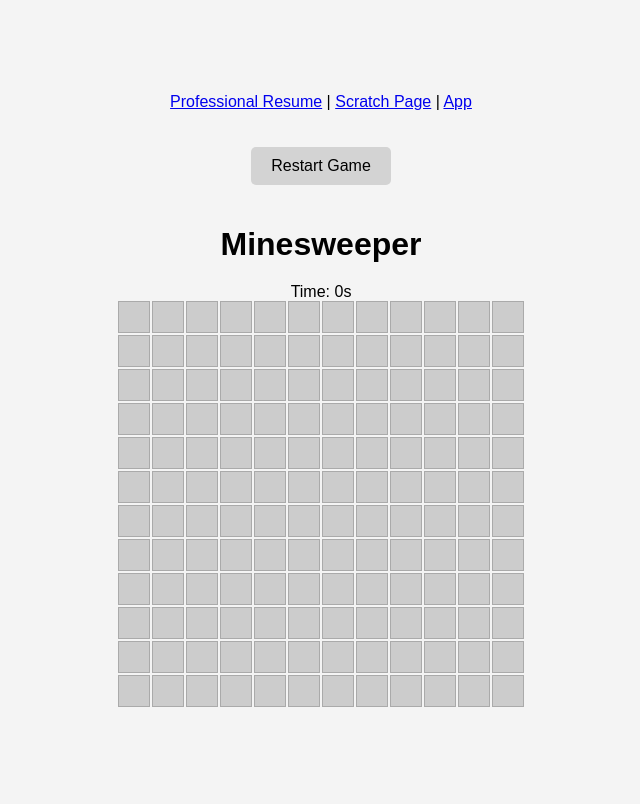
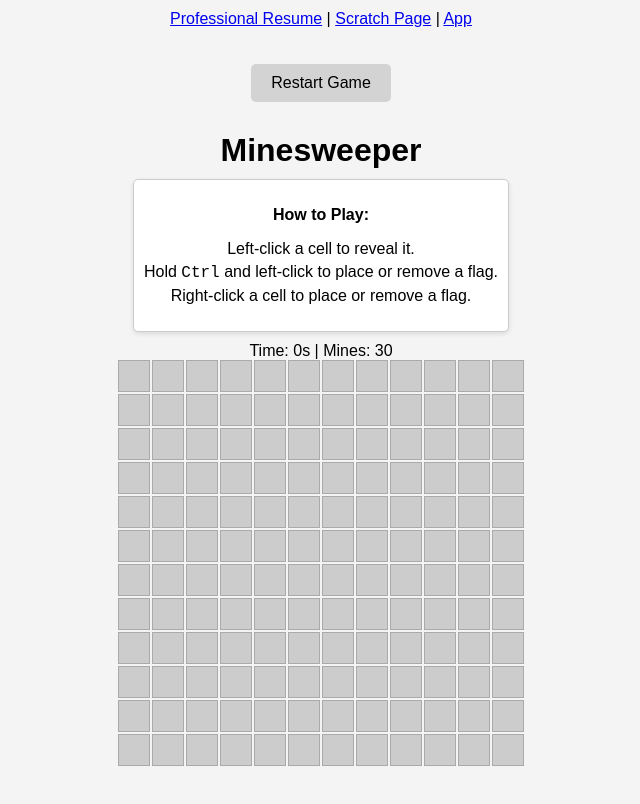
Before and after one commit to gfs987/IS201_FinalProject, a plain HTML site: page html/AiWebApp.html in a window 1280 px wide. Both pictures are taken after a click on the button "Restart Game". Shown: the whole page, without its empty margins (319-959 px from the left). Drawn offline with Linux system fonts and the light colour scheme.

Commit message:
Add files via upload

```diff
--- a/css/customcss.css
+++ b/css/customcss.css
@@ -1,4 +1,3 @@
-/* General resets and defaults */
 html, body {
     margin: 0;
     padding: 0;
@@ -13,29 +12,23 @@ html, body {
 body {
     min-height: 100%;
     display: flex;
-    flex-direction: column; /* Ensure body contents stack vertically */
+    flex-direction: column;
 }
 
-/* Typography */
 h2 {
     color: #902A02;
     font-family: 'Segoe UI', Tahoma, Geneva, Verdana, sans-serif;
 }
 
 a {
-    color: white;
+    color: rgb(237, 237, 237);
     text-decoration: none;
 }
 
-a:visited {
-    color: rgb(237, 237, 237);
+a:hover {
+    color:white;
 }
 
-a:hover {
-    font-style: italic;
-}
-
-/* Header */
 .header {
     position: fixed;
     width: 100%;
@@ -84,7 +77,6 @@ a:hover {
     padding: 0;
 }
 
-/* Main content */
 .mainbody {
     margin-left: 130px;
     margin-top: 35px;
@@ -93,11 +85,10 @@ a:hover {
     display: flex;
     flex-direction: column;
     box-sizing: border-box;
-    overflow-y: auto; /* Add vertical scrolling only if needed */
+    overflow-y: auto;
     padding-bottom: 40px; /* Ensures content doesn’t overlap footer */
 }
 
-/* Footer */
 .footer {
     border-top: black 1px solid;
     width: 100%;
@@ -110,7 +101,7 @@ a:hover {
     z-index: 2;
     position: absolute; /* Fixed position at bottom */
     bottom: 0;
-    display: flex; /* Enable flexbox */
-    justify-content: center; /* Center horizontally */
-    align-items: center; /* Center vertically */
+    display: flex;
+    justify-content: center;
+    align-items: center;
 }
--- a/css/webapp.css
+++ b/css/webapp.css
@@ -3,19 +3,21 @@ body {
   display: flex;
   flex-direction: column;
   align-items: center;
-  justify-content: center;
+  justify-content: flex-start; /* Align content closer to the top */
   height: 100vh;
   margin: 0;
+  padding: 10px; /* Add padding to avoid cutting off elements */
   background-color: #f4f4f4;
 }
 
 h1 {
-  margin-bottom: 20px;
+  margin:10px 0;
 }
 
 #game-container {
   display: grid;
   gap: 2px;
+  overflow: auto; /* Allow scrolling if needed */
 }
 
 .cell {
@@ -65,3 +67,24 @@ h1 {
 #refresh-button:hover {
   background-color: #0056b3;
 }
+
+#instructions {
+  margin-bottom: 10px;
+  font-size: 16px;
+  text-align: center;
+  background-color: #fff;
+  padding: 10px;
+  border: 1px solid #ccc;
+  border-radius: 5px;
+  box-shadow: 0 2px 5px rgba(0, 0, 0, 0.1);
+}
+
+#instructions ul {
+  list-style-type: none;
+  padding: 0;
+  margin: 0;
+}
+
+#instructions li {
+  margin: 5px 0;
+}
--- a/html/AiWebApp.html
+++ b/html/AiWebApp.html
@@ -17,6 +17,17 @@
     <button id="refresh-button">Restart Game</button>
 
     <h1>Minesweeper</h1>
+    <div id="instructions">
+        <p>
+            <strong>How to Play:</strong>
+            <ul>
+                <li>Left-click a cell to reveal it.</li>
+                <li>Hold <kbd>Ctrl</kbd> and left-click to place or remove a flag.</li>
+                <li>Right-click a cell to place or remove a flag.</li>
+            </ul>
+        </p>
+    </div>
+
     <div id="game-container"></div>
     <script src="../js/script.js"></script>
 </body>
--- a/js/script.js
+++ b/js/script.js
@@ -15,7 +15,17 @@ let gameOver = false; // Track the game state
 // Timer elements
 const timerDisplay = document.createElement("div");
 timerDisplay.id = "timer";
-timerDisplay.textContent = "Time: 0s";
+
+const timeSpan = document.createElement("span");
+timeSpan.id = "time";
+timeSpan.textContent = "Time: 0s";
+
+const mineCounterSpan = document.createElement("span");
+mineCounterSpan.id = "mine-counter";
+mineCounterSpan.textContent = ` | Mines: ${mineCount}`;
+
+timerDisplay.appendChild(timeSpan);
+timerDisplay.appendChild(mineCounterSpan);
 document.body.insertBefore(timerDisplay, gameContainer);
 
 function createGrid() {
@@ -46,7 +56,7 @@ function startTimer() {
 
     timerInterval = setInterval(() => {
         timeElapsed++;
-        timerDisplay.textContent = `Time: ${timeElapsed}s`;
+        document.getElementById("time").textContent = `Time: ${timeElapsed}s`;
     }, 1000);
 }
 
@@ -141,10 +151,14 @@ function toggleFlag(cell) {
         cell.classList.remove("flagged");
         cell.textContent = "";
         flaggedCells--;
+        updateMineCounter();
     } else {
-        cell.classList.add("flagged");
-        cell.textContent = "🚩";
-        flaggedCells++;
+        if (flaggedCells < mineCount) { // Prevent over-flagging
+            cell.classList.add("flagged");
+            cell.textContent = "🚩";
+            flaggedCells++;
+            updateMineCounter();
+        }
     }
 }
 
@@ -225,24 +239,9 @@ const refreshButton = document.getElementById("refresh-button");
 
 refreshButton.addEventListener("click", resetGame);
 
-function resetGame() {
-    stopTimer(); // Stop the timer if it's running
-    timeElapsed = 0;
-    timerDisplay.textContent = "Time: 0s";
-
-    // Clear the game state
-    grid = [];
-    minePositions = [];
-    revealedCells = 0;
-    flaggedCells = 0;
-    gameStarted = false;
-    gameOver = false;
-
-    // Clear the game board
-    gameContainer.innerHTML = "";
-
-    // Recreate the grid
-    createGrid();
+function updateMineCounter() {
+    const remainingMines = mineCount - flaggedCells;
+    document.getElementById("mine-counter").textContent = ` | Mines: ${remainingMines}`;
 }
 
 function placeMinesWithExclusion(excludeRow, excludeCol) {
@@ -271,26 +270,6 @@ function placeMinesWithExclusion(excludeRow, excludeCol) {
     }
 }
 
-function resetGame() {
-    stopTimer(); // Stop the timer if it's running
-    timeElapsed = 0;
-    timerDisplay.textContent = "Time: 0s";
-
-    // Clear the game state
-    grid = [];
-    minePositions = [];
-    revealedCells = 0;
-    flaggedCells = 0;
-    gameStarted = false;
-    gameOver = false;
-
-    // Clear the game board
-    gameContainer.innerHTML = "";
-
-    // Recreate the grid
-    createGrid();
-}
-
 function checkWin() {
   const totalCells = rows * cols;
   const nonMineCells = totalCells - mineCount;
@@ -312,3 +291,25 @@ function checkWin() {
   }
 }
 createGrid();
+
+function resetGame() {
+    stopTimer(); // Stop the timer if it's running
+    timeElapsed = 0;
+    flaggedCells = 0;
+
+    document.getElementById("time").textContent = "Time: 0s";
+    document.getElementById("mine-counter").textContent = ` | Mines: ${mineCount}`;
+
+    // Clear the game state
+    grid = [];
+    minePositions = [];
+    revealedCells = 0;
+    gameStarted = false;
+    gameOver = false;
+
+    // Clear the game board
+    gameContainer.innerHTML = "";
+
+    // Recreate the grid
+    createGrid();
+}
```
Also changed, not shown: html/scratch.html (+14 -8 lines).
